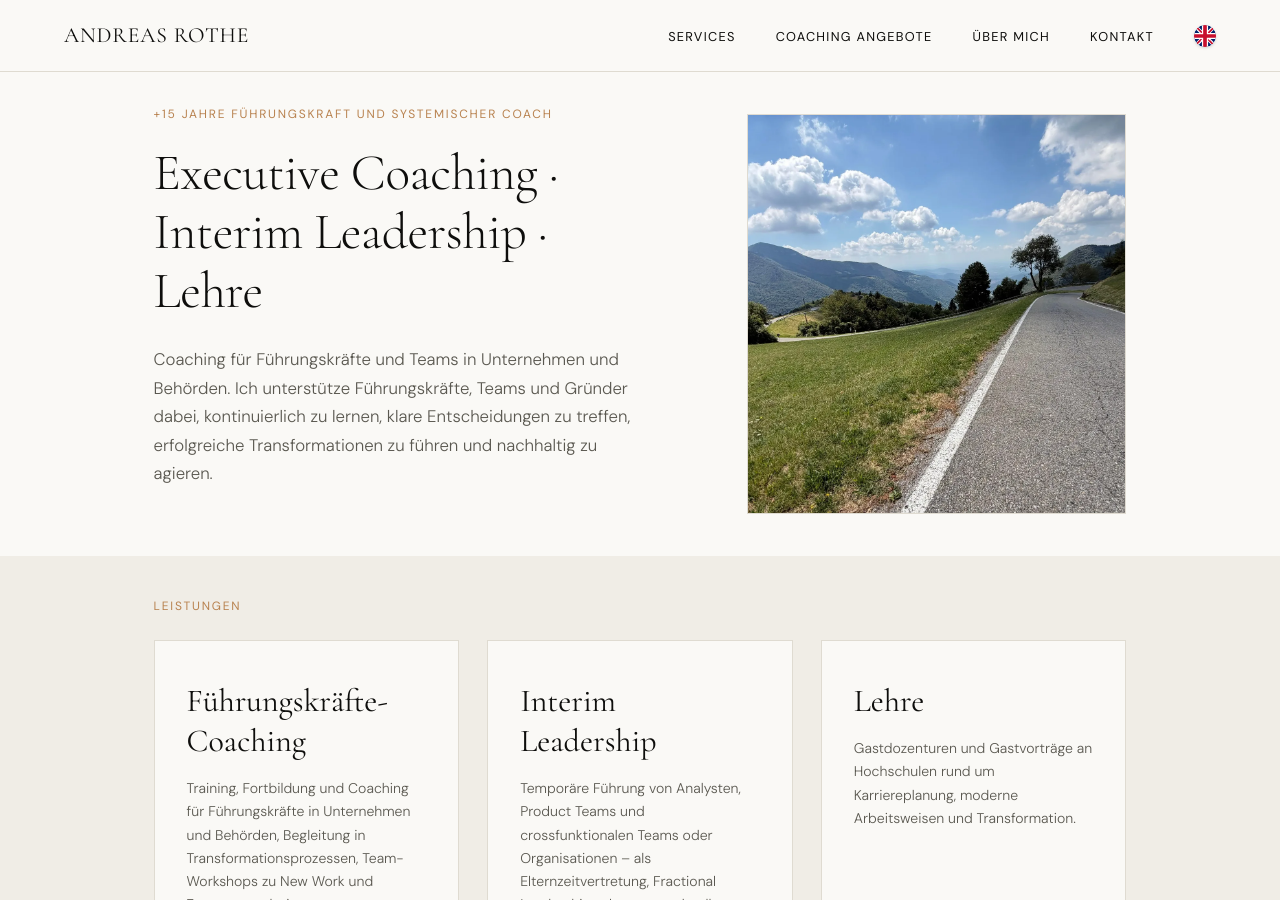
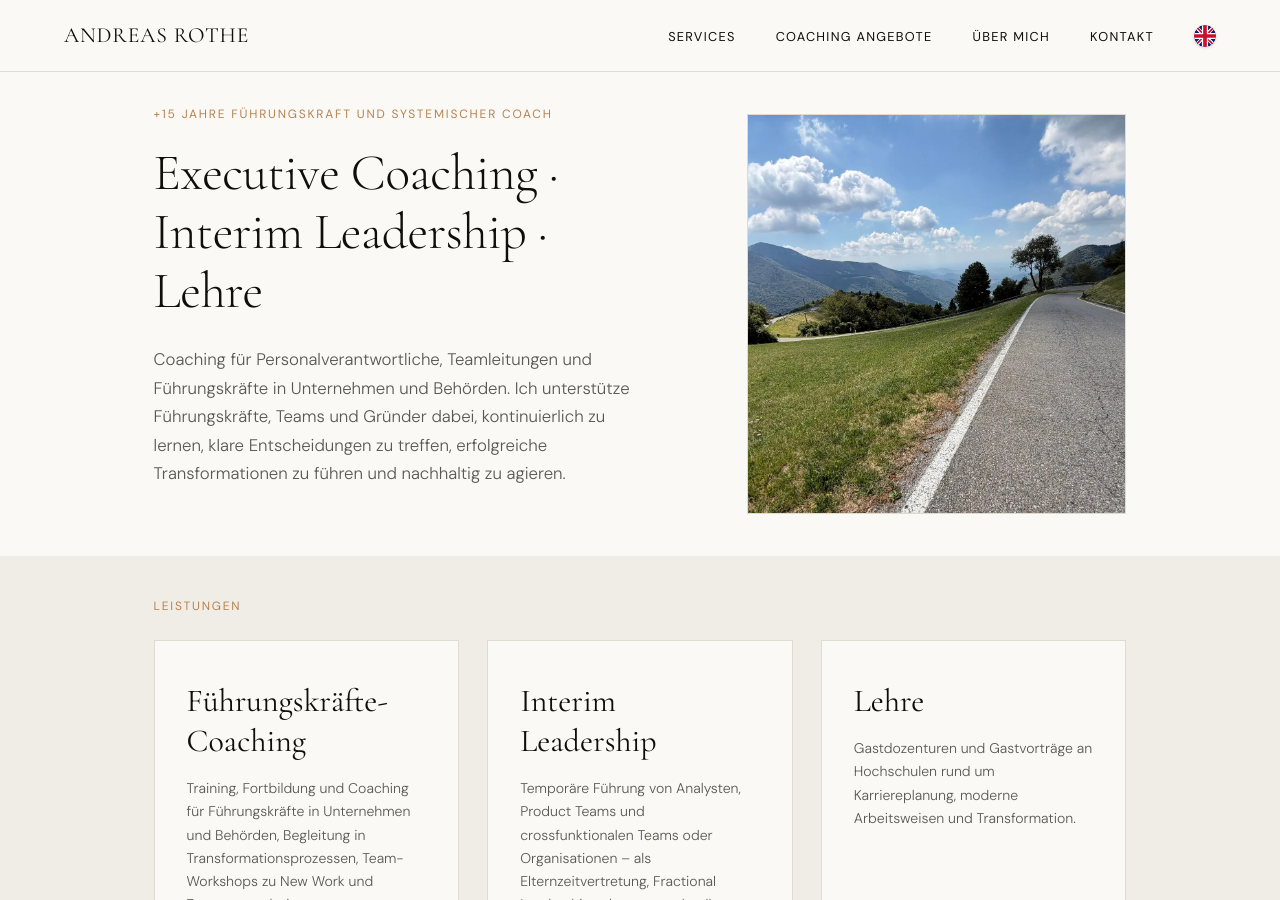
Before and after one commit to arothe161/andreasrothe, a Jekyll site: the page built from index.html, in a window 1280 px wide and 900 px high. Built offline with Jekyll 4.4.1, drawn with Linux system fonts in a browser that asks for light colours.

Commit message:
de.yml aktualisieren

```diff
--- a/_data/de.yml
+++ b/_data/de.yml
@@ -12,7 +12,7 @@ nav_lang_title: "Switch to English version"
 # Hero
 hero_eyebrow: "+15 Jahre Führungskraft und Systemischer Coach"
 hero_title_line1: "Executive Coaching · Interim Leadership · Lehre"
-hero_sub: "Coaching für Führungskräfte und Teams in Unternehmen und Behörden. Ich unterstütze Führungskräfte, Teams und Gründer dabei, kontinuierlich zu lernen, klare Entscheidungen zu treffen, erfolgreiche Transformationen zu führen und nachhaltig zu agieren."
+hero_sub: "Coaching für Personalverantwortliche, Teamleitungen und Führungskräfte in Unternehmen und Behörden. Ich unterstütze Führungskräfte, Teams und Gründer dabei, kontinuierlich zu lernen, klare Entscheidungen zu treffen, erfolgreiche Transformationen zu führen und nachhaltig zu agieren."
 hero_cta: "Kennenlerngespräch vereinbaren"
 hero_stat_num: "15+"
 #hero_stat_label: "Jahre Erfahrung in Führung & Skalierung"
```
